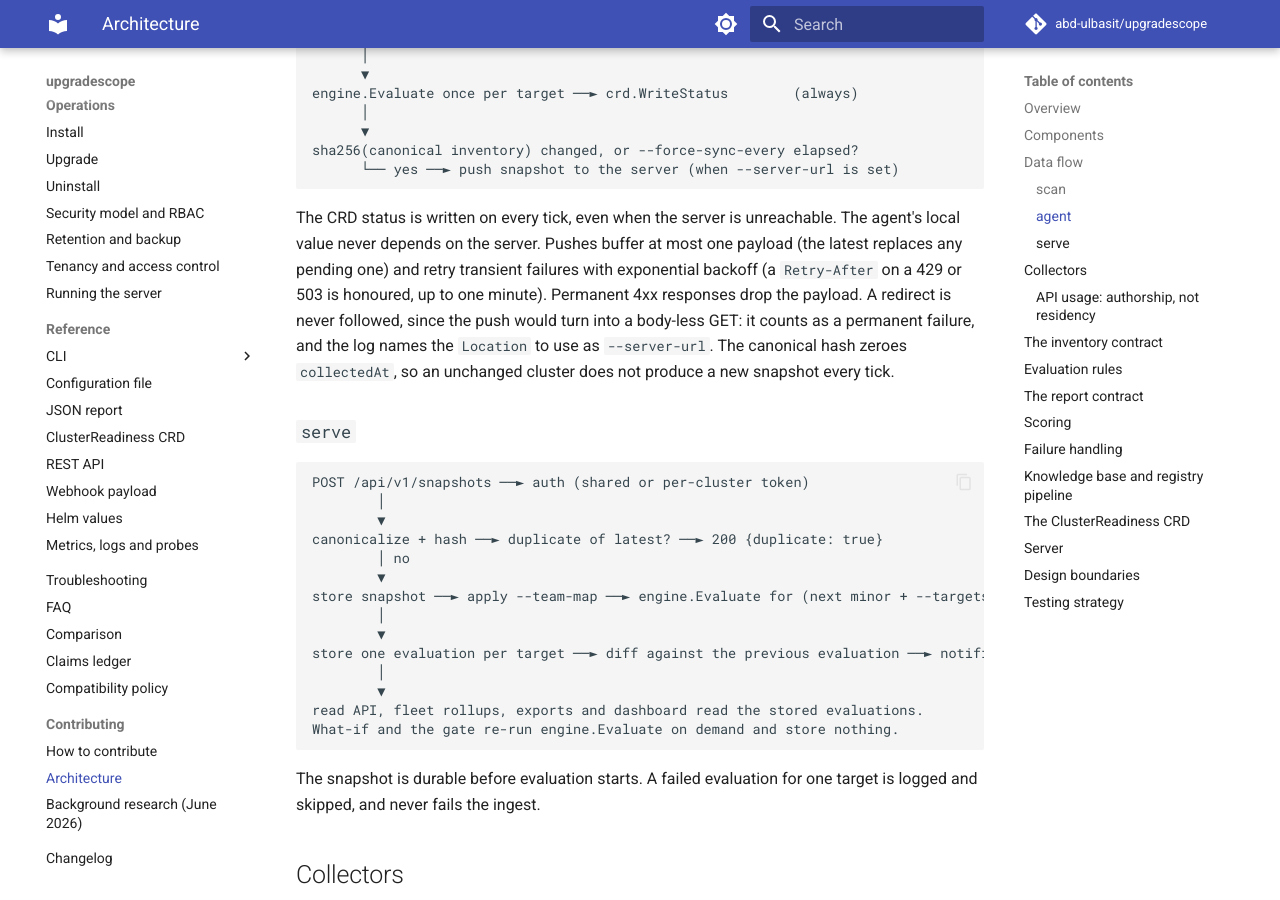
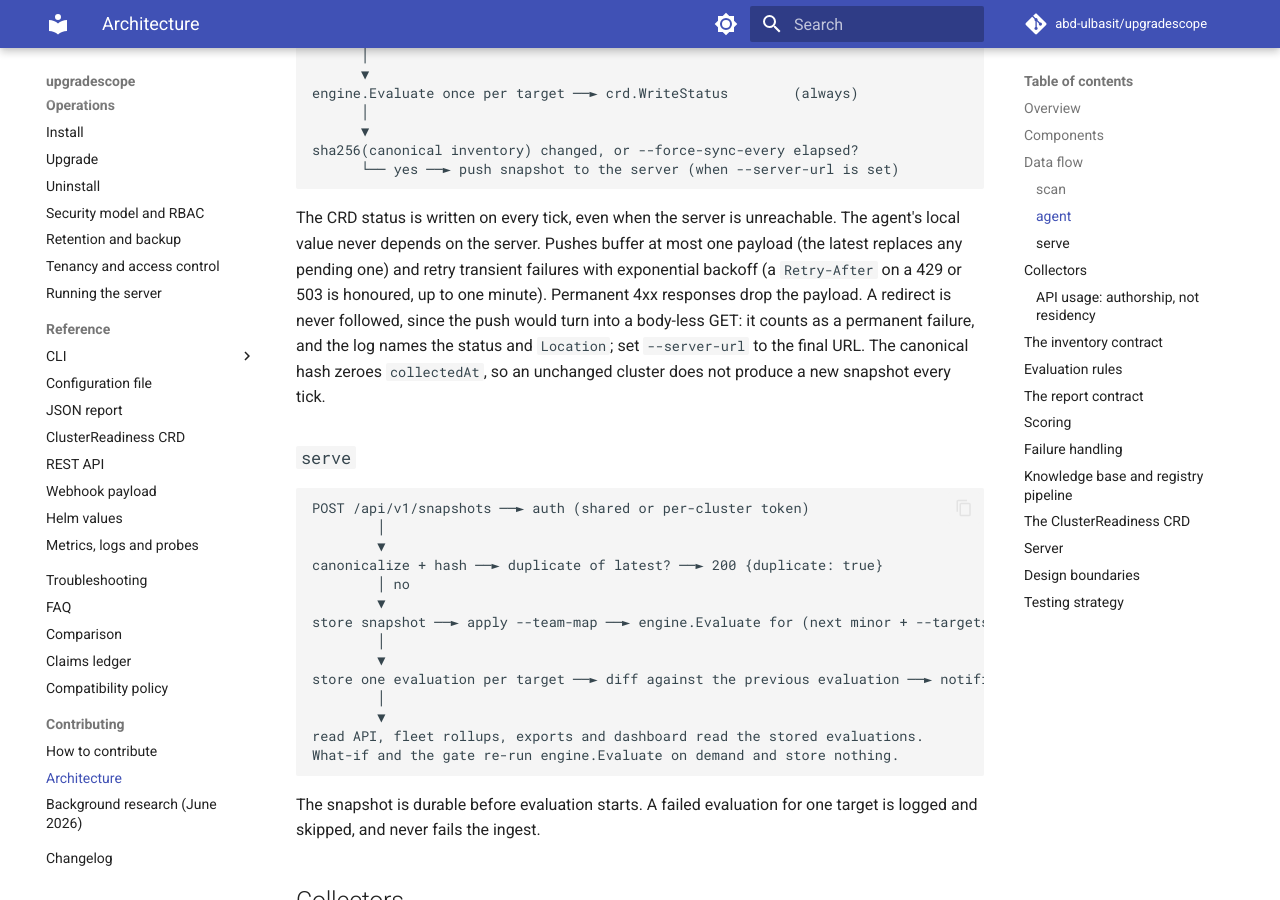
Before and after one commit to abd-ulbasit/upgradescope, an MkDocs documentation site: the page built from docs/architecture.md, in a window 1280 px wide and 900 px high, scrolled down 3507 px. Built offline with MkDocs 1.6.1 and Material for MkDocs 9.7.7, drawn with Linux system fonts in a browser that asks for light colours; comment, search, counter and statistics services are not loaded.

Commit message:
docs(architecture): say to set --server-url to the final URL after a push redirect
The Location of a redirect to a login page or the SPA is not the right server
URL; match the error and log text, which say "use the final URL".

Fixes #190

Co-Authored-By: Claude Fable 5 <noreply@anthropic.com>

```diff
--- a/docs/architecture.md
+++ b/docs/architecture.md
@@ -121,8 +121,8 @@ buffer at most one payload (the latest replaces any pending one) and retry
 transient failures with exponential backoff (a `Retry-After` on a 429 or 503
 is honoured, up to one minute). Permanent 4xx responses drop the payload. A
 redirect is never followed, since the push would turn into a body-less GET:
-it counts as a permanent failure, and the log names the `Location` to use as
-`--server-url`. The canonical hash zeroes `collectedAt`, so an unchanged cluster
+it counts as a permanent failure, and the log names the status and `Location`;
+set `--server-url` to the final URL. The canonical hash zeroes `collectedAt`, so an unchanged cluster
 does not produce a new snapshot every tick.
 
 ### `serve`
```
